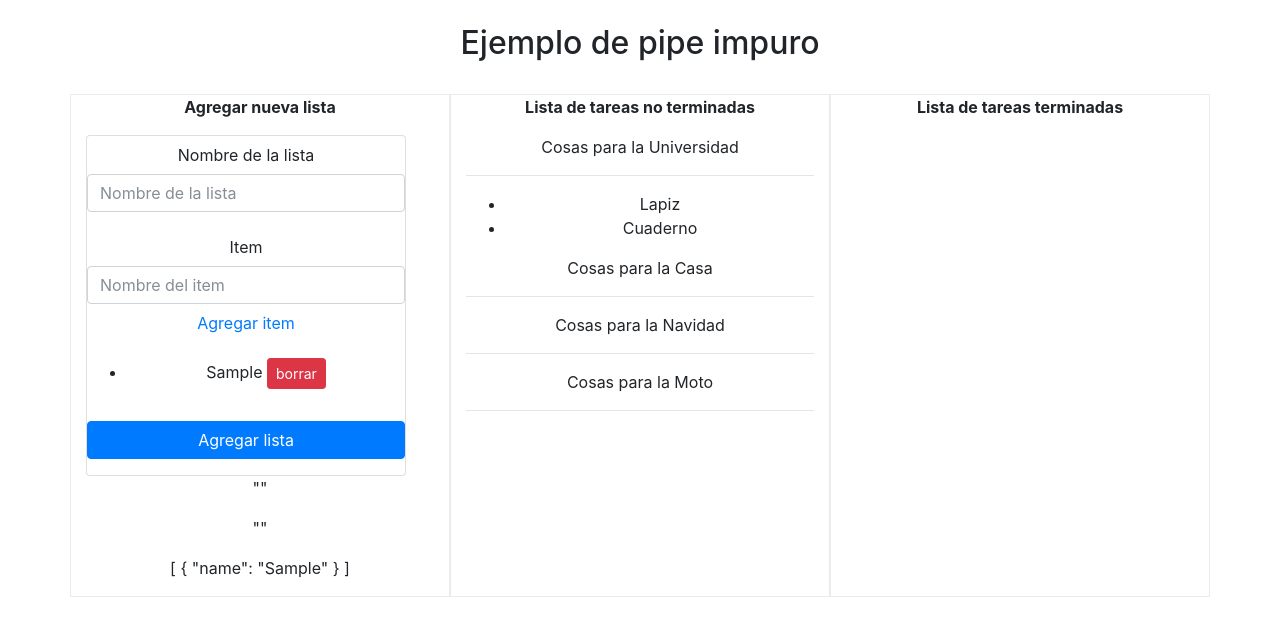
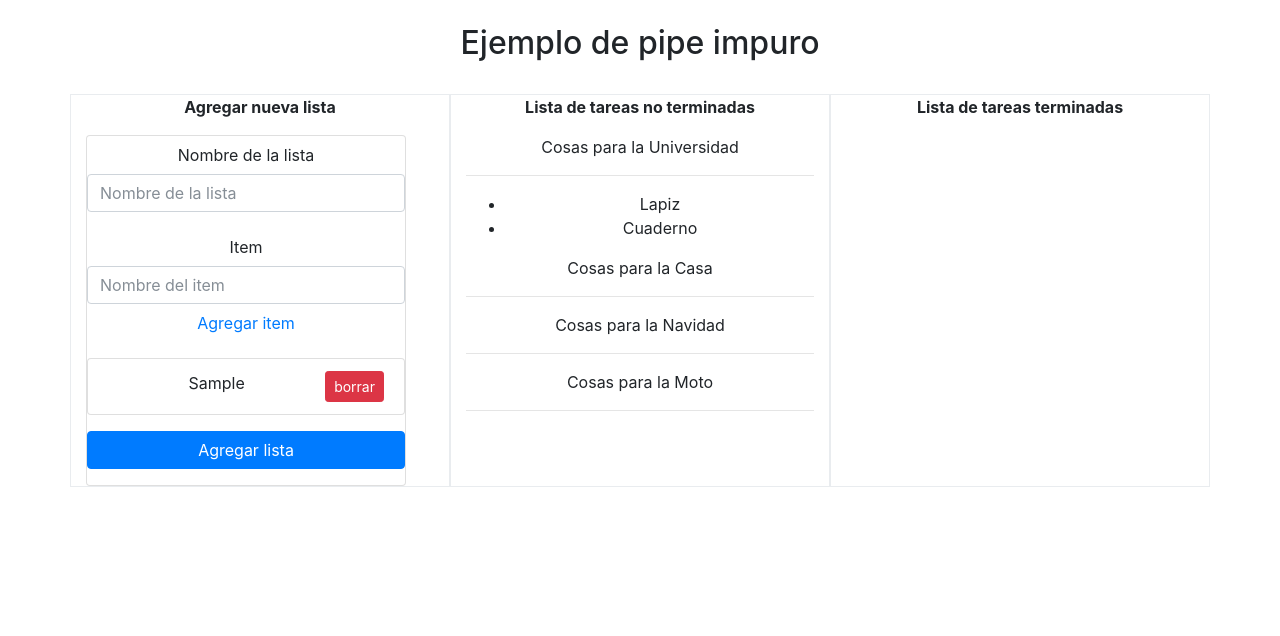
Before and after one commit to AngelManuel1995/ImpurePipe, an Angular app: page / in a window 1280 px wide. Both pictures are taken after typing "Sample" into the empty fields and a click on the button "Agregar item". Shown: the top 636 px of the page. Built offline with nearby package versions, Linux system fonts and the light colour scheme.

Commit message:
styles of the list ready

```diff
--- a/src/app/components/add/add.component.html
+++ b/src/app/components/add/add.component.html
@@ -11,12 +11,12 @@
 		<input type="text" class="form-control" id="formGroupExampleInput2" (keyup.enter)="addToList()" placeholder="Nombre del item" [(ngModel)]="itemName" name="itemName">
 		<div class="form-group">
 			<button class="btn btn-link" (click)="addToList()" >Agregar item</button>
-			<p class="animated fadeIn fast errorMessage" *ngIf="errorMessage">{{errorMessage}} | <span class="putPointer" (click)="errorMessage=''">X</span></p>
+			<p class="animated fadeIn fast bg-danger text-white" *ngIf="errorMessage">{{errorMessage}} | <span class="putPointer" (click)="errorMessage=''">X</span></p>
 		</div>
 		<div>
-			<ul>
-				<li *ngFor="let item of listOfItems; let i = index" (click)="deleteItem(i)">
-				<p>{{item.name}} <button class="btn btn-danger btn-sm">borrar</button></p>
+			<ul class="list-group">
+				<li class="list-group-item" *ngFor="let item of listOfItems; let i = index" (click)="deleteItem(i)">
+				<span>{{item.name}} <button class="btn btn-danger btn-sm float-right">borrar</button></span>
 				</li>
 			</ul>
 		</div>
@@ -26,9 +26,3 @@
 		<button class="btn btn-primary btn-block" >Agregar lista</button>
 	</div>
 </div>
-
-<div>
-		<p>{{itemName | json}}</p>
-		<p>{{listName | json}}</p>
-		<p>{{listOfItems | json}}</p>
-</div>
```
